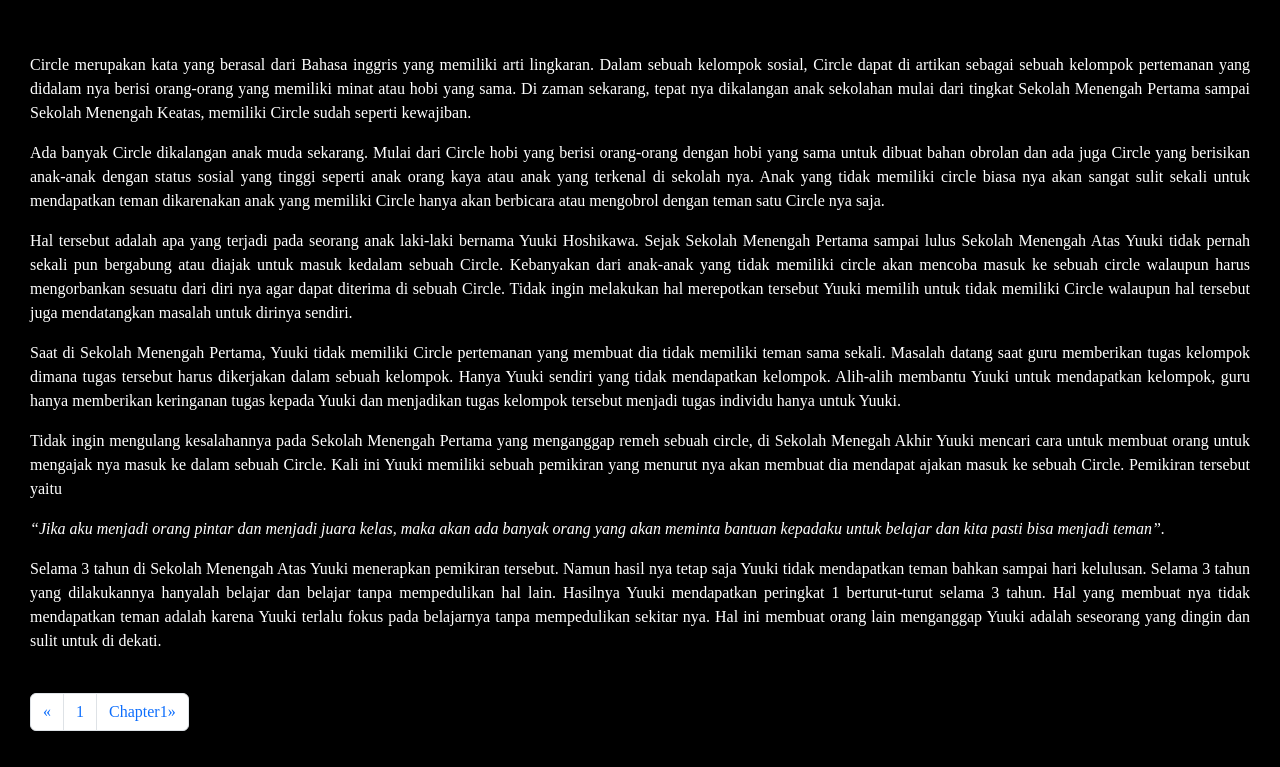
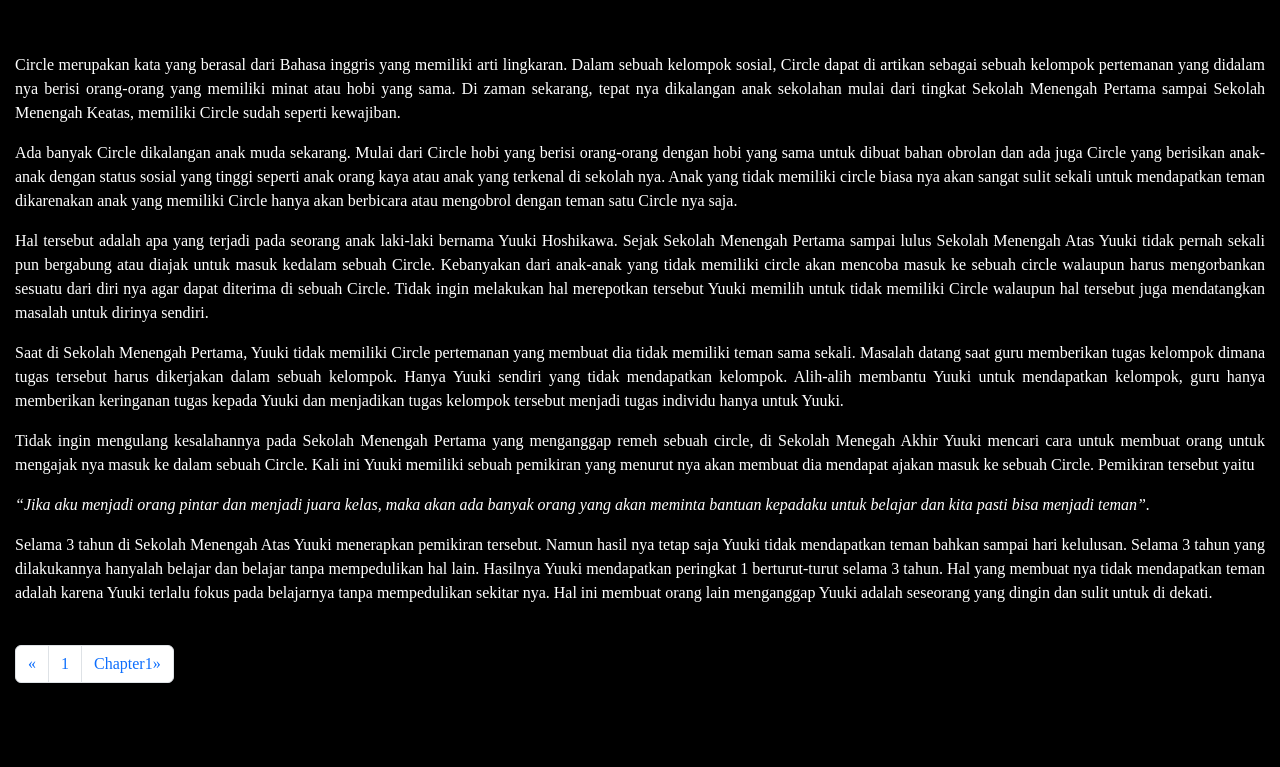
Before and after one commit to muzakki1209/light-novel, a plain HTML site: page i-glad-no-circle/prolog.html in a window 1280 px wide. Shown: the part 151-918 px from the top of the page. After the commit the page ends 870 px from the top, so only its background shows below. Drawn offline with nearby package versions, Linux system fonts and the light colour scheme.

Commit message:
fix margin

```diff
--- a/style.css
+++ b/style.css
@@ -21,7 +21,7 @@
     color: white;
     margin: 80px 10px 0 10px;
     text-align: center;
-    padding: 20px 20px 20px 20px;
+    padding: 20px 5px 20px 5px;
 }
 .content p{
     text-align: justify;
```
